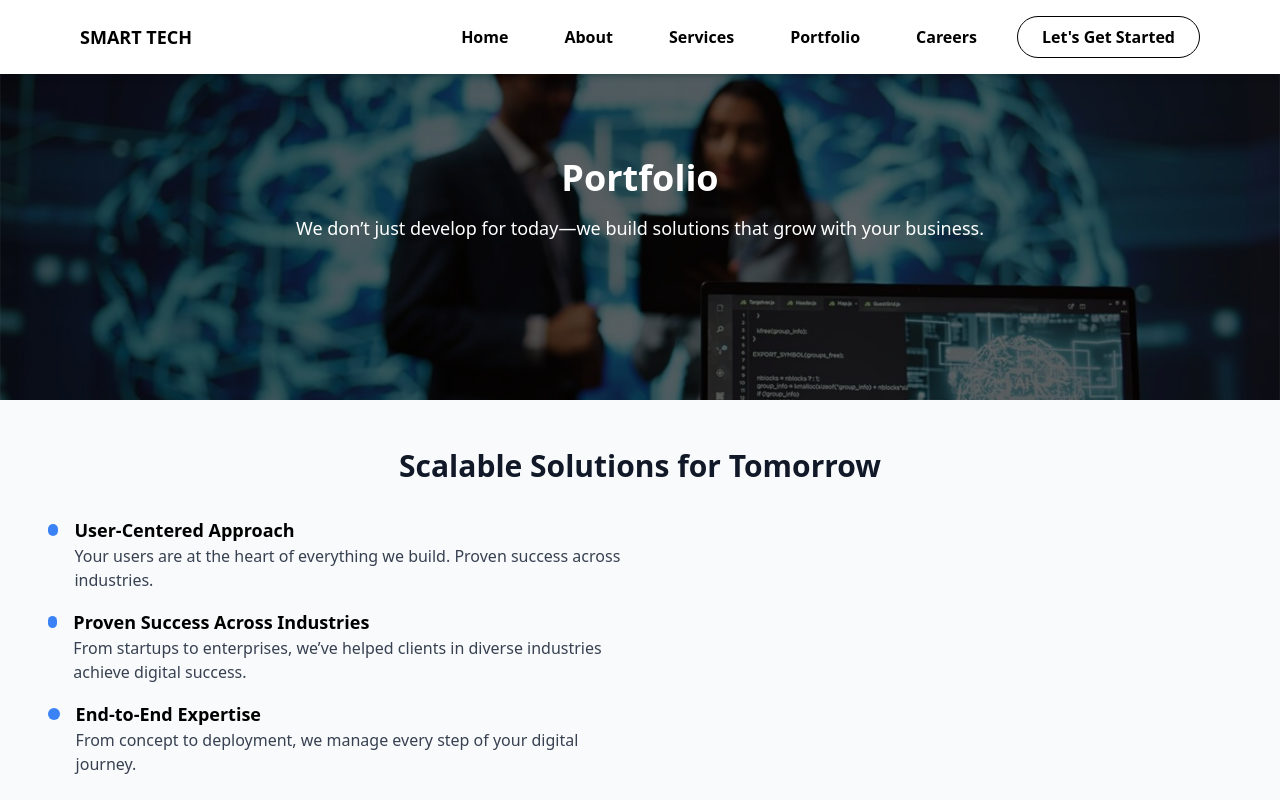
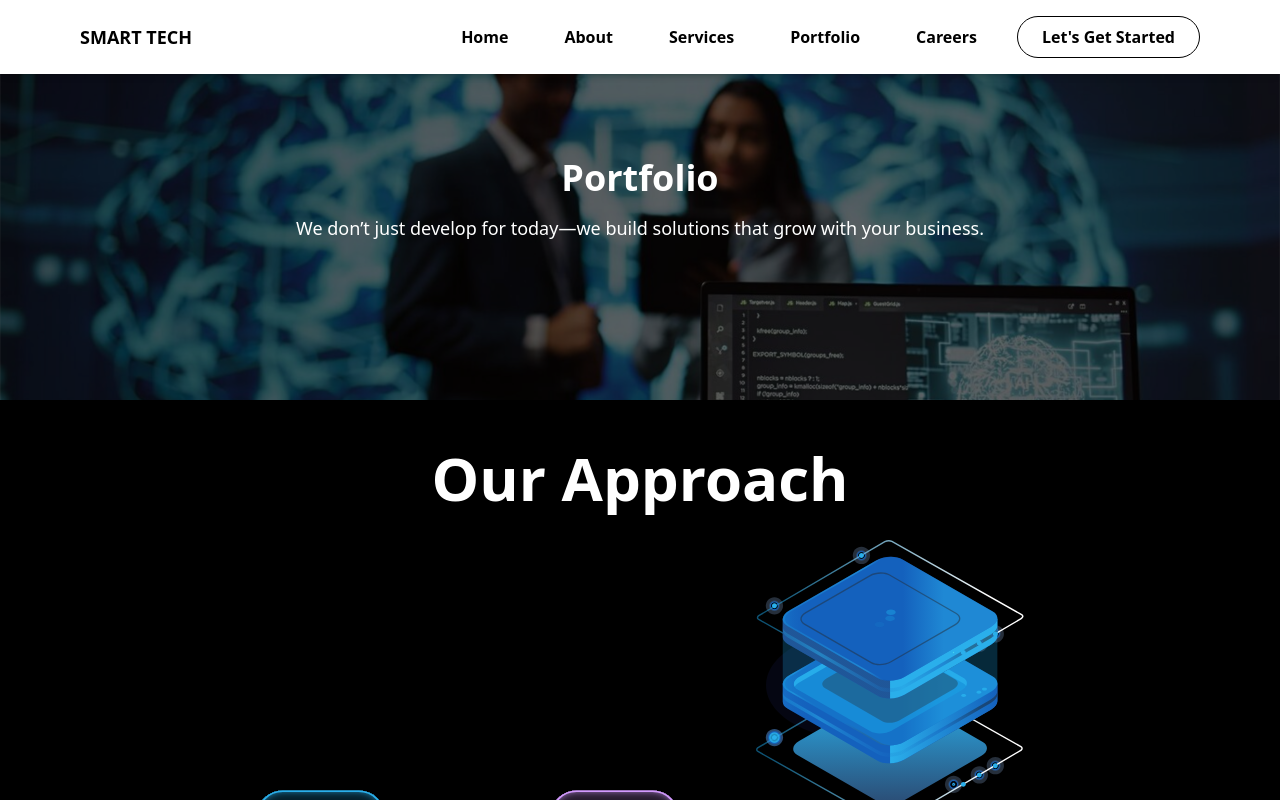
Before and after one commit to azafar224/smartTech, a React (Vite) app: page /#/Portfolio in a window 1280 px wide. Shown: the top 800 px of the page. Built offline with nearby package versions, Linux system fonts and the light colour scheme.

Commit message:
update portfolio

```diff
--- a/src/Pages/Portfolio.jsx
+++ b/src/Pages/Portfolio.jsx
@@ -21,48 +21,21 @@
       </div>
 
       {/* Scalable Solutions Section */}
-      <div className="container mx-auto px-6 md:px-12 py-12">
-        <h2 className="text-3xl font-bold text-gray-900 mb-8 text-center">
-          Scalable Solutions for Tomorrow
-        </h2>
-        <div className="grid grid-cols-1 md:grid-cols-2 gap-8 mb-16">
-          <div className="space-y-4">
-            <div className="flex items-start space-x-4">
-              <div className="w-3 h-3 bg-blue-500 rounded-full mt-2"></div>
-              <div>
-                <h3 className="font-semibold text-lg">
-                  User-Centered Approach
-                </h3>
-                <p className="text-gray-700">
-                  Your users are at the heart of everything we build. Proven
-                  success across industries.
-                </p>
-              </div>
-            </div>
-            <div className="flex items-start space-x-4">
-              <div className="w-3 h-3 bg-blue-500 rounded-full mt-2"></div>
-              <div>
-                <h3 className="font-semibold text-lg">
-                  Proven Success Across Industries
-                </h3>
-                <p className="text-gray-700">
-                  From startups to enterprises, we’ve helped clients in diverse
-                  industries achieve digital success.
-                </p>
-              </div>
-            </div>
-            <div className="flex items-start space-x-4">
-              <div className="w-3 h-3 bg-blue-500 rounded-full mt-2"></div>
-              <div>
-                <h3 className="font-semibold text-lg">End-to-End Expertise</h3>
-                <p className="text-gray-700">
-                  From concept to deployment, we manage every step of your
-                  digital journey.
-                </p>
-              </div>
-            </div>
+      <div className="container mx-auto px-6 md:px-12 py-12 bg-black">
+        <div>
+          <h2 className="text-6xl font-bold text-gray-900 text-white mb-8 text-center">
+            Our Approach
+          </h2>
+          <div className="flex justify-center items-center mb-16">
+            <img
+              src="/portfolio1.svg"
+              alt="Our approach illustration"
+              className="w-full max-w-3xl rounded-lg" // Increased max-width and centered using flex container
+            />
           </div>
         </div>
+
+
 
         <div className="relative">
           <div className="grid grid-cols-1 sm:grid-cols-2 md:grid-cols-5 gap-4">
```
Also changed, not shown: public/portfolio1.svg (added).
